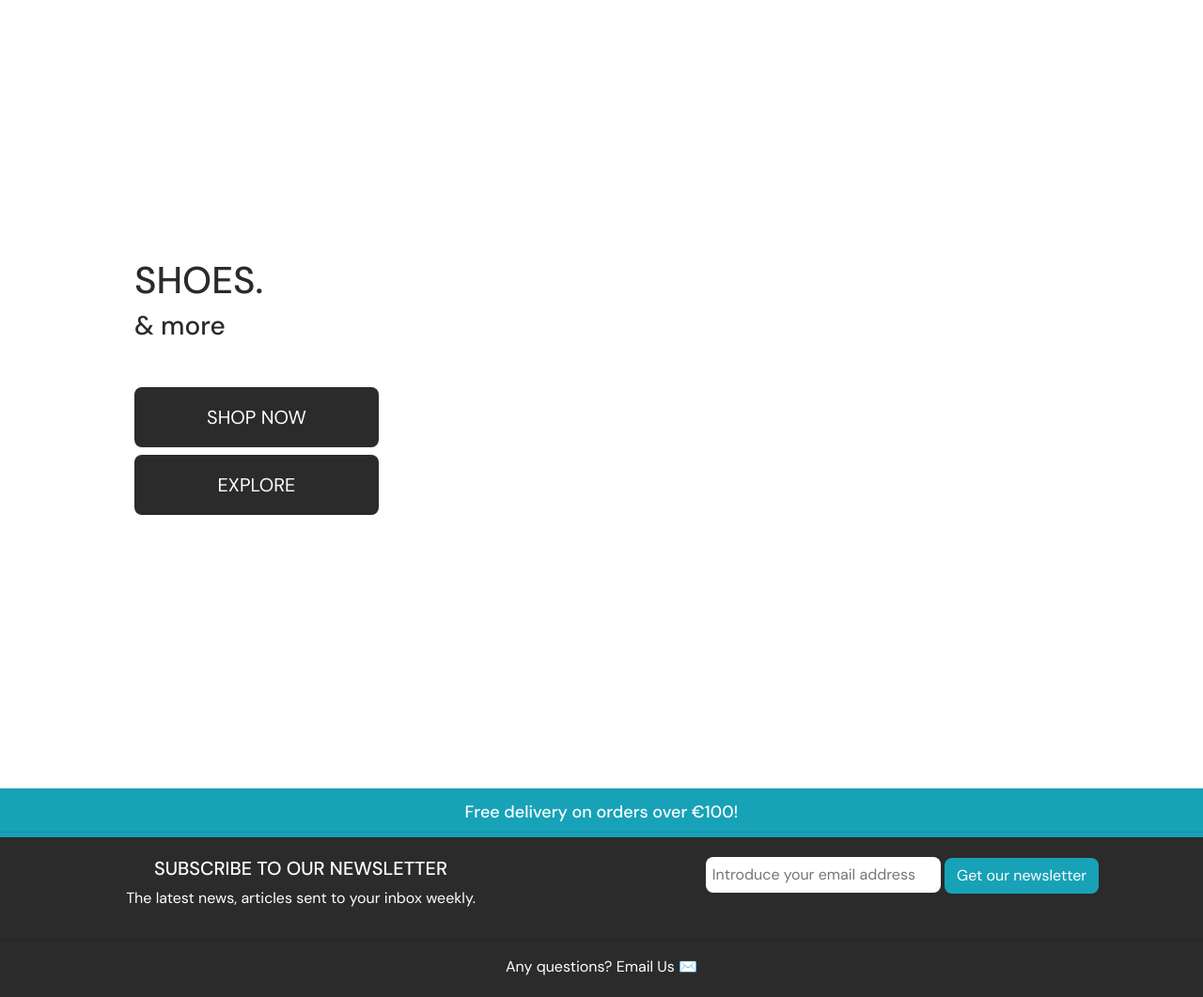
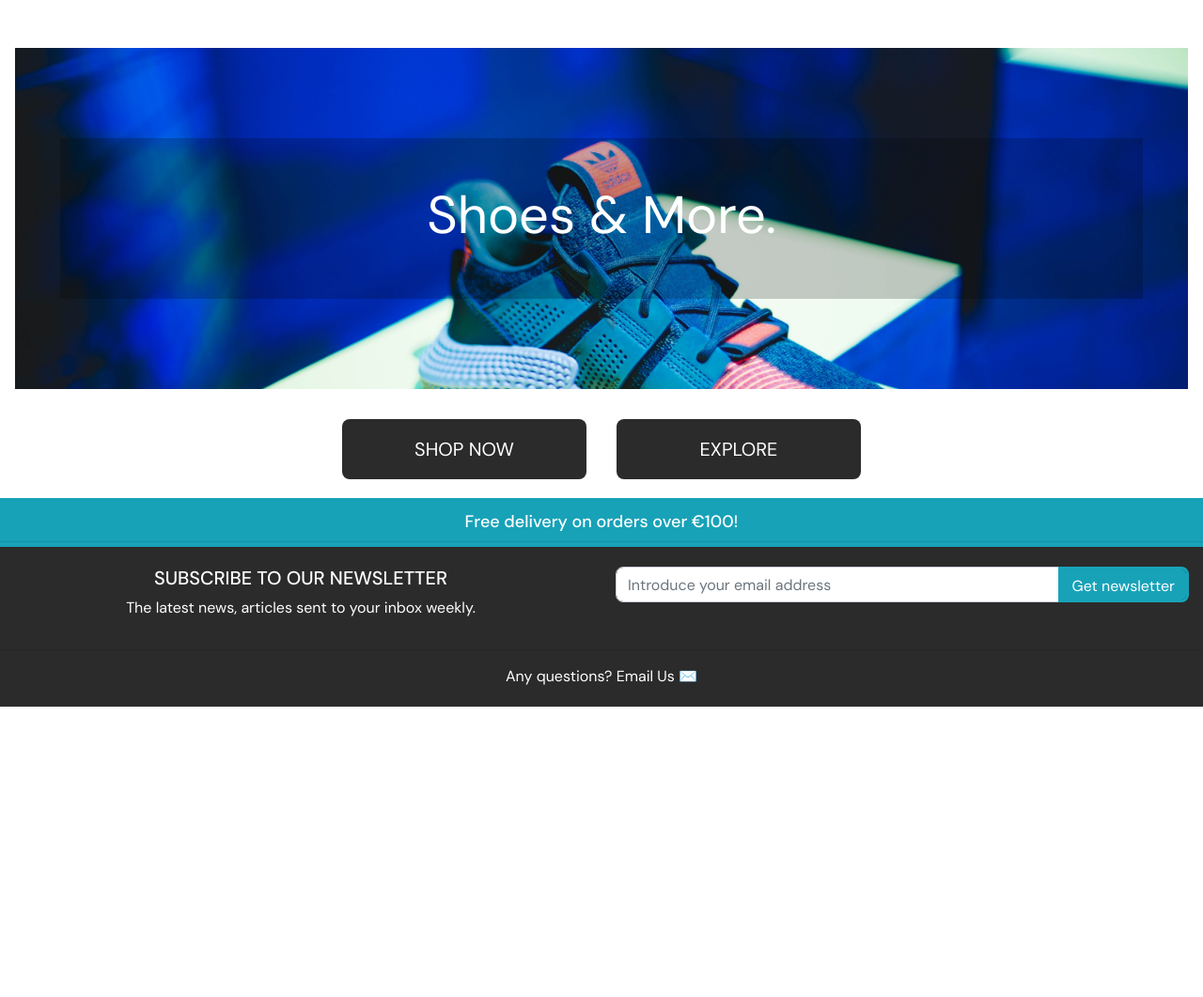
Before and after one commit to CarolinaCobo/styx, a Django app: page / in a window 1280 px wide. Shown: the part 129-1190 px from the top of the page at 94% size. After the commit the page ends 881 px from the top, so only its background shows below. Run offline with Django 3.2, Linux system fonts and the light colour scheme; parts of the project's set-up code (start-up, migrations or seed data) failed here and were passed over; some libraries are stand-ins or nearby versions.

Commit message:
style: index page image, buttons in different devices

```diff
--- a/home/templates/home/index.html
+++ b/home/templates/home/index.html
@@ -10,27 +10,25 @@
 {% endblock %}
 
 {% block content %}
-<div class="container h-100">
-    <div class="row h-100">
-        <div class="col-md-12 my-auto">
-            <h1>
-                SHOES.
-            </h1>
-            <h3>
-                & more
-            </h3>
-            <div class="my-5">
-                <h4>
-                    <a href="{% url 'products' %}" class="shop-now-button btn btn-lg text-uppercase py-3">Shop Now</a>
-                </h4>
-                <h4>
-                    <a href="{% url 'view_explore' %}"
-                        class="shop-now-button btn btn-lg text-uppercase py-3">Explore</a>
-                </h4>
-            </div>
+
+<div class="position-relative overflow-hidden p-3 p-md-5 m-md-3 text-center bg-light homepage-image">
+    <div class="background-opacity">
+        <div class="col-md-5 p-lg-5 mx-auto my-5 hero-text">
+            <h1 class="display-4 ">Shoes & More.</h1>
         </div>
     </div>
 </div>
 
+<div class="container">
+    <div class="d-flex justify-content-md-center flex-column flex-md-row align-items-center pb-3">
+        <div class="mx-3 mt-3">
+            <a href="{% url 'products' %}" class="shop-now-button btn btn-lg text-uppercase py-3">
+                Shop Now</a>
+        </div>
+        <div class="mx-3 mt-3">
+            <a href="{% url 'view_explore' %}" class="shop-now-button btn btn-lg text-uppercase py-3">Explore</a>
+        </div>
+    </div>
+</div>
 
 {% endblock %}
--- a/static/css/base.css
+++ b/static/css/base.css
@@ -146,6 +146,8 @@ input[name='q']::placeholder {
 #signupButton {
   background-color: #17a2b8 !important;
   color: #fff;
+  border: solid #17a2b8;
+
 }
 
 #newsletter-banner {
@@ -153,10 +155,11 @@ input[name='q']::placeholder {
 }
 
 
+
 input[type=email] {
-  width: 250px;
+  width: 240px;
   border:gray;
-  padding: 7px;
+  border-radius: 8px 0 0 8px !important;
 }
 
 .contact-link {
@@ -308,8 +311,10 @@ input[type=email] {
 a {
   color: #17a2b8;
 }
+
+
+
 /* Product Form */
-
 .btn-file {
   position: relative;
   overflow: hidden;
@@ -347,6 +352,25 @@ a {
 
 .card-img-top {
   max-height: 600px;
+}
+
+
+
+.homepage-image {
+  background-image: url('/media/homepage.jpeg');
+  background-size: cover;
+  background-position: center;
+
+}
+
+.hero-text {
+  color: #fff;
+}
+
+.background-opacity {
+  height: 100%;
+  width: 100%;
+  background-color: rgba(0, 0, 0, 0.2);
 }
 
 /* fixed top navbar only on medium and up */
--- a/templates/base.html
+++ b/templates/base.html
@@ -163,12 +163,15 @@
     {% endblock %}
 
 
+    {% block page_footer %}
+    {% endblock %}
+
+
     <footer class="page-footer bg-black">
         <div id="delivery-banner" class="text-center">
             <div class="text-white">
                 <h4 class="my-1">Free delivery on orders over €{{ free_delivery_threshold }}!</h4>
             </div>
-
         </div>
         <hr>
         <div id="newsletter-banner" class="container-fluid text-center">
@@ -178,21 +181,20 @@
                         <h5> SUBSCRIBE TO OUR NEWSLETTER </h5>
                         <p>The latest news, articles sent to your inbox weekly.</p>
                     </div>
-                    <div class="col">
+                    <div class="col input-group">
                         {% csrf_token %}
                         <input type="email" id="email" name="email" placeholder="Introduce your email address"
-                            class="border-radius-button signupInput" />
-                        <button id="signupButton" type="submit" class="btn border-radius-button">
-                            Get our newsletter
-                        </button>
-
+                            class="form-control border border-grey border-radius" />
+                        <div class="input-group-append">
+                            <button id="signupButton" type="submit" class="form-control btn border-radius-button">
+                                Get newsletter
+                            </button>
+                        </div>
                     </div>
-
                 </div>
             </form>
         </div>
         <hr>
-
         <div class="contact-link text-center">
             <a href="mailto:ccobo.dev@gmail.com?subject=Styx:Question/Enquiry" target="_blank">
                 Any questions? Email Us ✉️ </a>
@@ -207,6 +209,7 @@
     {% endblock %}
 
 
+
 </body>
 
 </html>
```
Also changed, not shown: media/homepage.jpeg (added), media/homepage_background_cropped.jpg (deleted).
